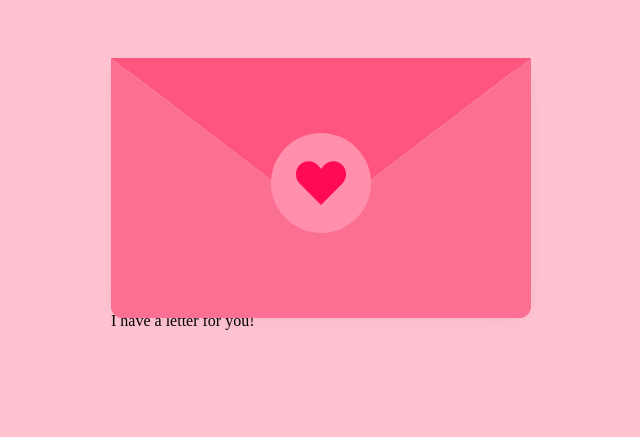
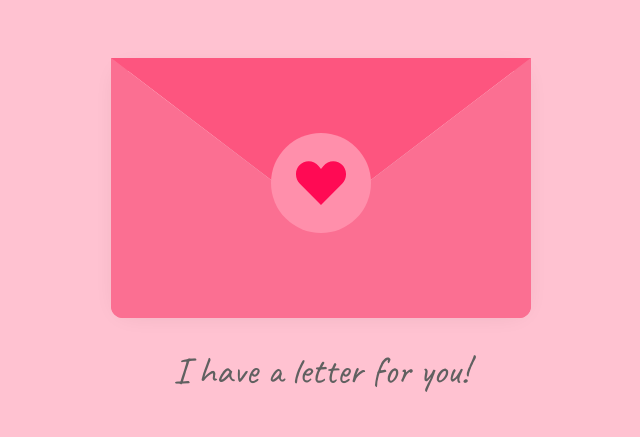
Before and after one commit to janzharvey/letter-envelope, a plain HTML site: page index.html in a window 1280 px wide. Shown: the part 130-567 px from the top of the page, without its empty margins (319-959 px from the left). Drawn offline with nearby package versions, Linux system fonts and the light colour scheme.

Commit message:
Update envelop.css

```diff
--- a/css/envelop.css
+++ b/css/envelop.css
@@ -302,6 +302,20 @@ body {
     flex-direction: column;
 }
 
+.footer-text{
+    position: absolute;
+    z-index: 1;
+    top: 250px;
+    width: 100%;
+}
+
+.footer-text p{
+    text-align: center;
+    font-size: 2.4rem;
+    font-family: 'Caveat', sans-serif;
+    color: #606060;
+}
+
 .parrot img{
     margin-top: 20px;
     width: 300px;
```
